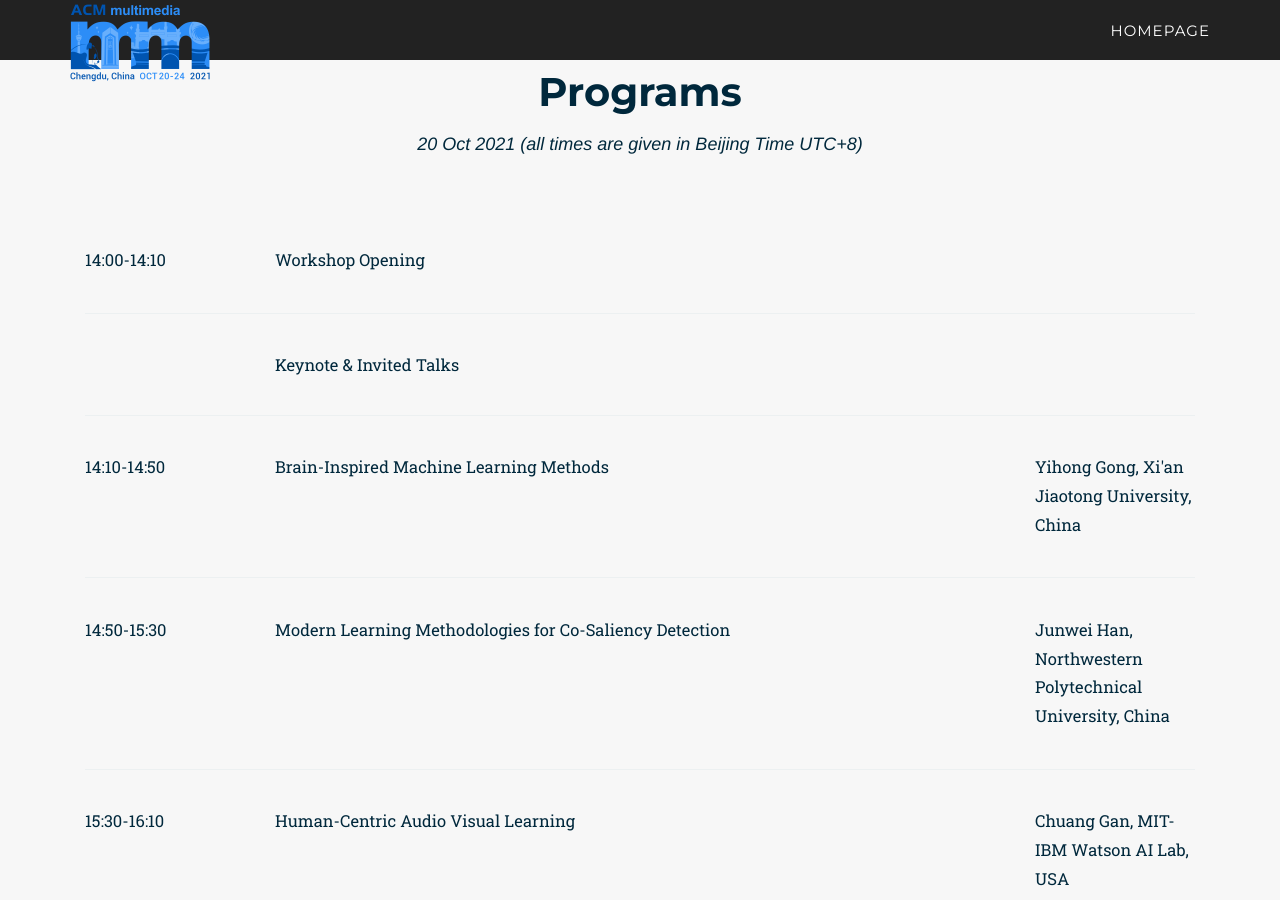
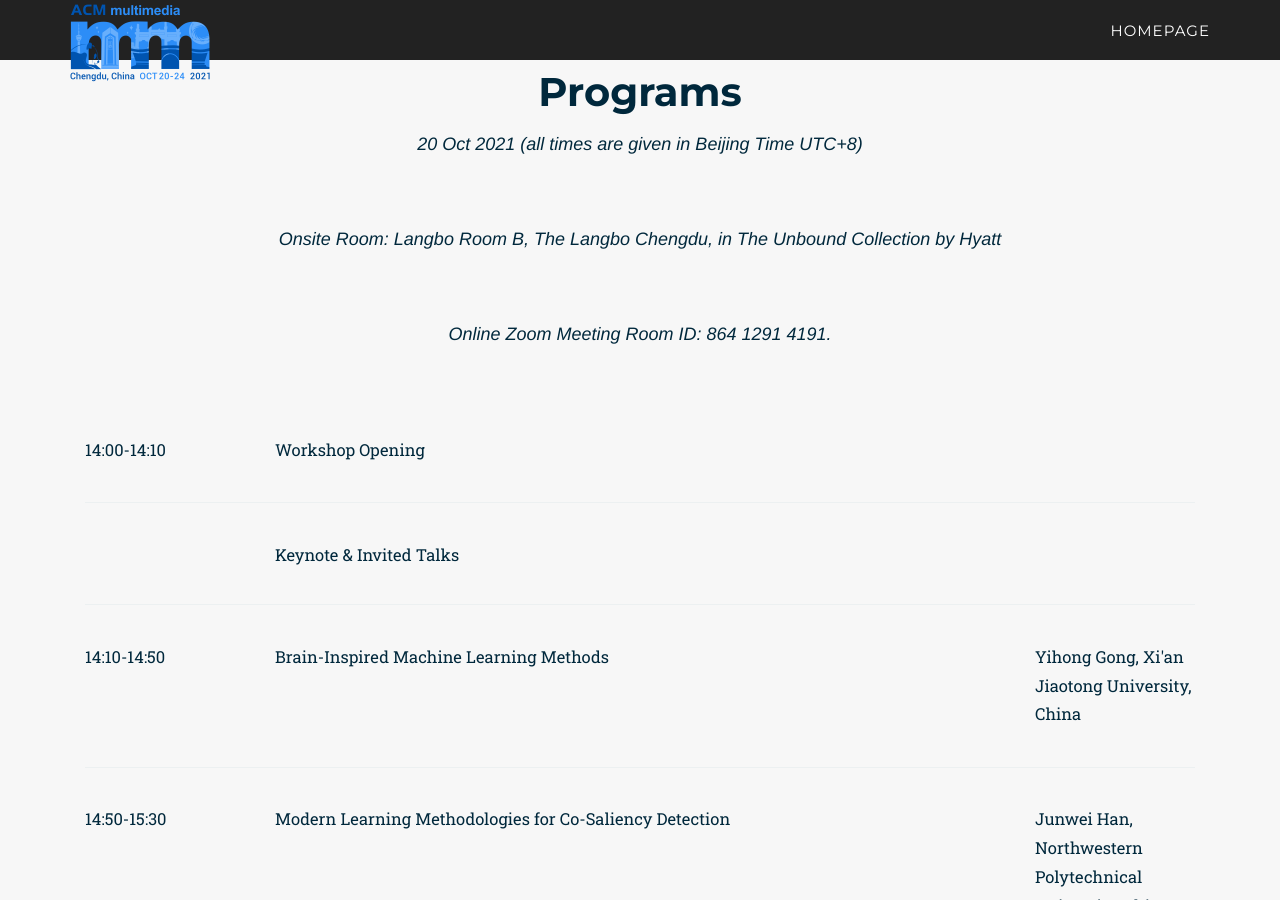
Before and after one commit to MCFR-MM22/MCFR-MM22.github.io, a Jekyll site: the page built from _2021_pages/programs.html, in a window 1280 px wide and 900 px high. Built offline with Jekyll 4.4.1, drawn with Linux system fonts in a browser that asks for light colours; some web fonts are replaced.

Commit message:
Update programs.html
update meeting room

```diff
--- a/_includes/2021_data/programs.html
+++ b/_includes/2021_data/programs.html
@@ -6,6 +6,8 @@
                 <!-- <h3 class="section-subheading"><strong>This is a tentative program.</strong>
                 </h3> -->
                 <h3 class="section-subheading" >20 Oct 2021 (all times are given in Beijing Time UTC+8)</h3>
+                <h3 class="section-subheading" >Onsite Room: Langbo Room B, The Langbo Chengdu, in The Unbound Collection by Hyatt</h3>
+                <h3 class="section-subheading" >Online Zoom Meeting Room ID: 864 1291 4191.</h3>
 <!--                 [<a href='https://whova.com/portal/webapp/mm_202110/VideoGallery'>Video Gallery</a>] -->
 <!--                 <h3 class="section-subheading" >TBD</h3> -->
             </div>
```
